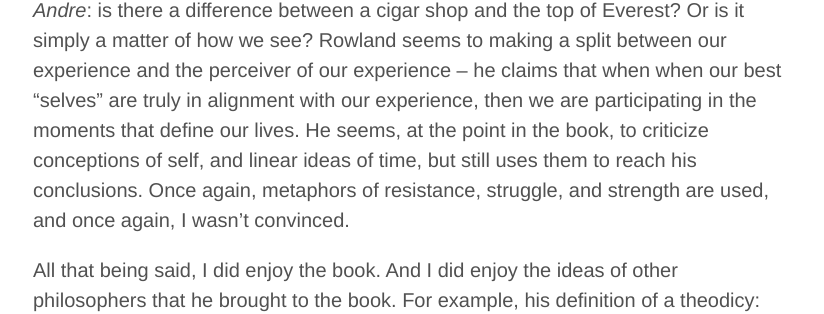
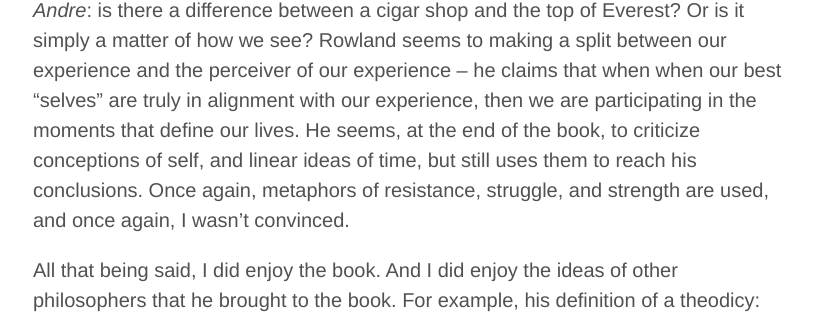
Before and after one commit to matthewsouthey/matthewsouthey.github.io, a Jekyll site: the page built from _posts/2017-08-24-philosopher-wolf.md, in a window 1280 px wide and 900 px high, scrolled down 2373 px. Shown: the part 261-575 px from the top of the window, without its empty margins (227-1051 px from the left). Built offline with Jekyll 4.4.1, drawn with Linux system fonts in a browser that asks for light colours.

Commit message:
Update 2017-08-24-philosopher-wolf.md

```diff
--- a/_posts/2017-08-24-philosopher-wolf.md
+++ b/_posts/2017-08-24-philosopher-wolf.md
@@ -10,7 +10,7 @@ The central conceptual premise of his dismal outlook is the “Machiavellian int
 
 I wish that Rowlands would have discussed his ideas related to the philosophy of mind and embodied/environmental cognition rather than his thoughts on the various demerits (and merits) of apes and wolves. I also wish that he had spent time discussing the distinctions between humans and various sorts of animals. He mentions that he wrote some important and well-regarded books regarding animal rights, but I don’t find his discussion of the issue convincing (or, like his vegetarianism, particularly consistent). Rowlands says that since we have a conception of a future we have more to lose than an animal with no conception of the future. This seems a needlessly narrow definition; the important distinction between animals is their level of awareness, or their ability to comprehend the world. Although it is wrong to kill insects, it is more wrong to kill a deer, and even more wrong to kill a human – because we have so much more awareness and comprehension of the world. Their is every reason to believe that a fruit fly has less awareness than a rat, there is every reason to believe that we have more awareness than a wolf. This does not mean that we should kill or harm sentient organisms, quite the opposite, they are still on the spectrum of consciousness. But we are not identical.
 
-Rowlands brings in Husserl to describe how humans don’t actually observe the present moment, we use it to reach “through” and grab hold of other things. Rowlands then makes the claim that humans can’t actually observe the present moment unlike other animals ( is this true in his own experience? I would recommend Rowland to spend some time investigating it). However, Rowlands' idea of a ciruclar conception of time (related to Nietzsche's idea of eternal recurrence, and "all joy wants eternity") rather than a linear one is quite interesting. Rowland says that the important thing is a sort of “peak experience” where we resist our fates, where we are truly ourselves (which is like a wolf’s nature). I was reminded of a question from _My Dinner with Andre_: is there a difference between a cigar shop and the top of Everest? Or is it simply a matter of  how we see? Rowland seems to making a split between our experience and the perceiver of our experience – he claims that when when our best "selves" are truly in alignment with our experience, then we are participating in the moments that define our lives. He seems, at the point in the book, to criticize conceptions of self, and linear ideas of time, but still uses them to reach his conclusions. Once again, metaphors of resistance, struggle, and strength are used, and once again, I wasn't convinced.
+Rowlands brings in Husserl to describe how humans don’t actually observe the present moment, we use it to reach “through” and grab hold of other things. Rowlands then makes the claim that humans can’t actually observe the present moment unlike other animals ( is this true in his own experience? I would recommend Rowland to spend some time investigating it). However, Rowlands' idea of a ciruclar conception of time (related to Nietzsche's idea of eternal recurrence, and "all joy wants eternity") rather than a linear one is quite interesting. Rowland says that the important thing is a sort of “peak experience” where we resist our fates, where we are truly ourselves (which is like a wolf’s nature). I was reminded of a question from _My Dinner with Andre_: is there a difference between a cigar shop and the top of Everest? Or is it simply a matter of  how we see? Rowland seems to making a split between our experience and the perceiver of our experience – he claims that when when our best "selves" are truly in alignment with our experience, then we are participating in the moments that define our lives. He seems, at the end of the book, to criticize conceptions of self, and linear ideas of time, but still uses them to reach his conclusions. Once again, metaphors of resistance, struggle, and strength are used, and once again, I wasn't convinced.
 
 All that being said, I did enjoy the book. And I did enjoy the ideas of other philosophers that he brought to the book. For example, his definition of a theodicy: "an attempt to find a reason for the unpleasantness of life" and his related ramble on valuable experiences not always being pleasant experiences. Rowlands draws an interesting connection between John Rawls’ idea of the “original position” and cutting a pizza and getting the last slice (to ensure you cut it fairly).  I also enjoyed his discussion of Wittgenstein’s idea of death as the limit of our perception; just like we can’t see the end of our vision (otherwise it wouldn’t be the end) we can’t see the end of our life. Rowlands than makes the trite point that death is still a robbery since it robs us of our future – I don’t think that Wittgenstein claimed that death is insignificant, just that it is something we never actually experience. He also mentions Sartre’s ideas of existence preceeding essence in humans, a fancy way of saying that since we concern ourselves with questions of our purpose we feel like we do not have a given essence. Since we can have a perspective on our perspective, we do not act out of “first-order” drives like a wolf or another animal, whose essence precedes their existence.
 
```
